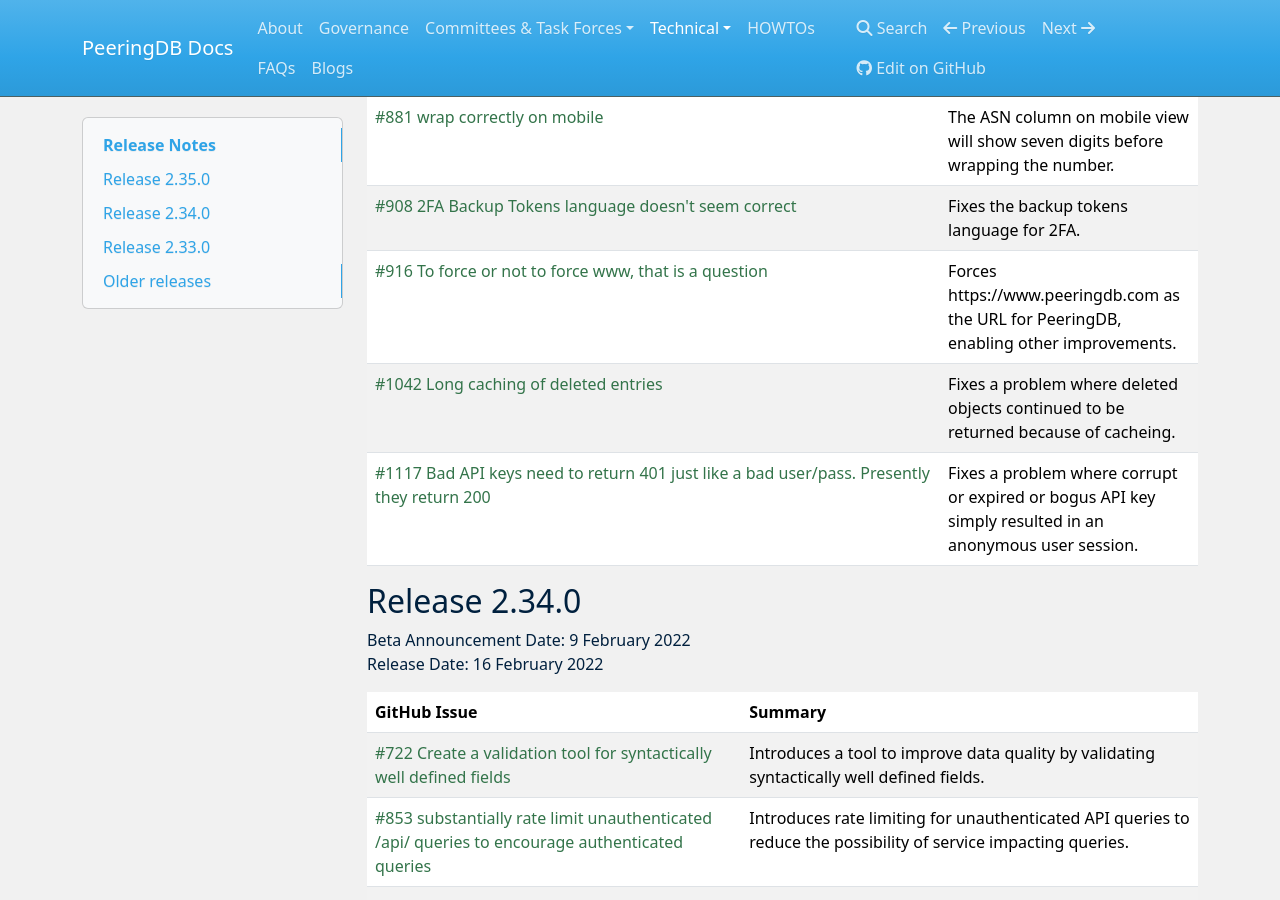
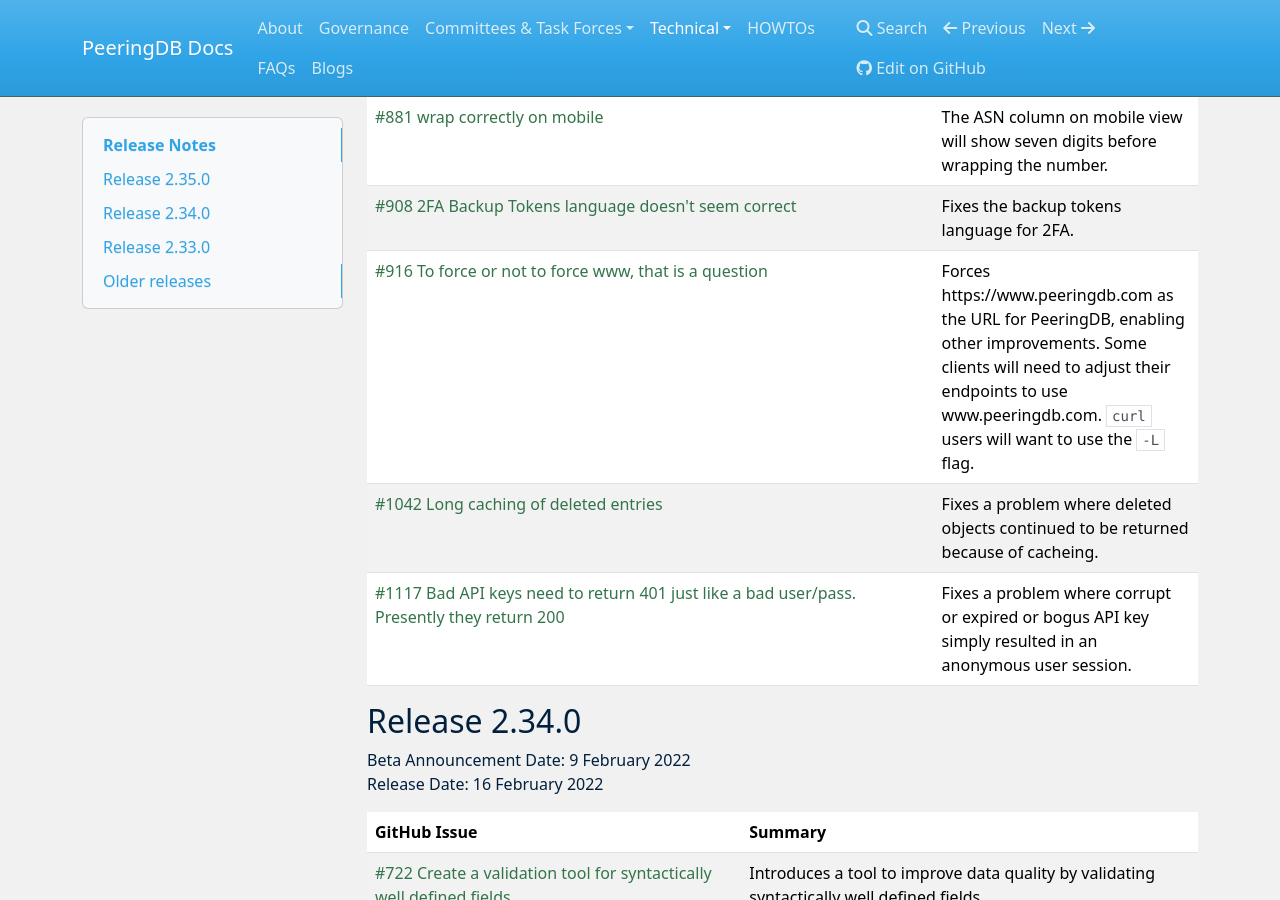
Before and after one commit to peeringdb/docs, an MkDocs documentation site: the page built from docs/release_notes/index.md, in a window 1280 px wide and 900 px high, scrolled down 803 px. Built offline with MkDocs 1.6.1, drawn with Linux system fonts in a browser that asks for light colours; nearby versions of some CDN libraries.

Commit message:
Update index.md (#214)
Expanded the note for #916 to explain that endpoints might need adjusting and to suggest a flag for curl users

```diff
--- a/docs/release_notes/index.md
+++ b/docs/release_notes/index.md
@@ -18,7 +18,7 @@
 | [#656 Sort user IDs in https://www.peeringdb.com/cp/peeringdb_server/userpermission/xxxxx numerically](https://github.com/peeringdb/peeringdb/issues/656) | Fixes the sorting orer of user IDs, so they are now sorted in numerical order. |
 | [#881 wrap correctly on mobile](https://github.com/peeringdb/peeringdb/issues/881) | The ASN column on mobile view will show seven digits before wrapping the number. |
 | [#908 2FA Backup Tokens language doesn't seem correct](https://github.com/peeringdb/peeringdb/issues/908) | Fixes the backup tokens language for 2FA. |
-| [#916 To force or not to force www, that is a question](https://github.com/peeringdb/peeringdb/issues/916) | Forces https://www.peeringdb.com as the URL for PeeringDB, enabling other improvements. |
+| [#916 To force or not to force www, that is a question](https://github.com/peeringdb/peeringdb/issues/916) | Forces https://www.peeringdb.com as the URL for PeeringDB, enabling other improvements. Some clients will need to adjust their endpoints to use www.peeringdb.com. `curl` users will want to use the `-L` flag. |
 | [#1042 Long caching of deleted entries](https://github.com/peeringdb/peeringdb/issues/1042) | Fixes a problem where deleted objects continued to be returned because of cacheing. |
 | [#1117 Bad API keys need to return 401 just like a bad user/pass. Presently they return 200](https://github.com/peeringdb/peeringdb/issues/1117) | Fixes a problem where corrupt or expired or bogus API key simply resulted in an anonymous user session. |
 
```
